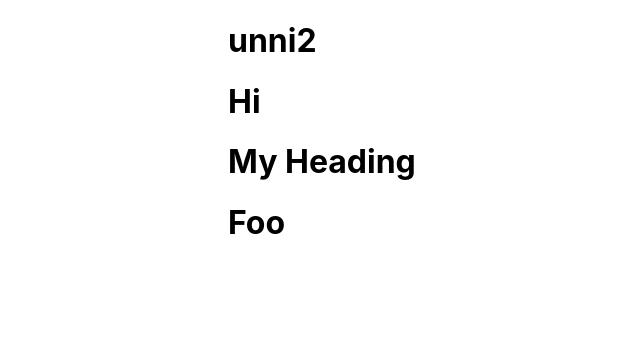
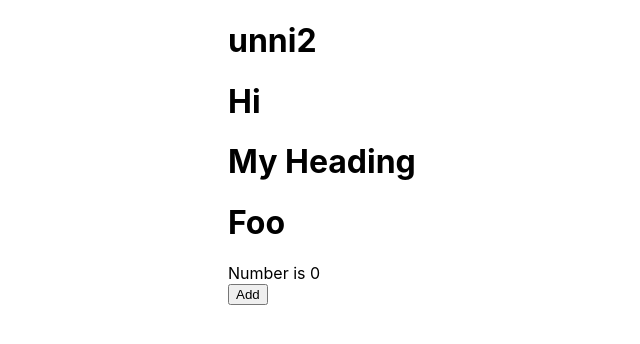
Before and after one commit to 404FoundU/react, a React (Create React App) app in the folder typescript-tut/: page / in a window 1280 px wide. Shown: the top 344 px of the page, without its empty margins (12-652 px from the left). Built offline with nearby package versions, Linux system fonts and the light colour scheme.

Commit message:
added textWithNumber

```diff
--- a/typescript-tut/src/App.tsx
+++ b/typescript-tut/src/App.tsx
@@ -1,4 +1,4 @@
-import React, {ReactElement, ReactNode} from 'react';
+import React, {ReactElement, ReactNode, useState} from 'react';
 import './App.css';
 
 
@@ -26,12 +26,27 @@ function Container({heading, children} : ContainerProps): ReactElement {
 }
 
 Container.defaultProps = defaultContainerProps;
+
+
+// Functional props
+function TextWithNumber ({children} :{children: (num: number) => ReactNode}) :ReactElement{
+   const [state, setState] = useState<number >(0)
+    return (
+<div>
+    <div>{children(state)}</div>
+    <div>
+        <button onClick={() =>setState(prevState => prevState+1) }>Add</button>
+    </div>
+</div>
+    )
+}
 function App() {
   return (
     <div >
   <Heading title="unni2" />
       <HeadingContent > <strong>Hi</strong> </HeadingContent>
 <Container>Foo</Container>
+        <TextWithNumber  >{(num: number)=> <div>Number is {num}</div>}</TextWithNumber>
     </div>
   );
 }
```
